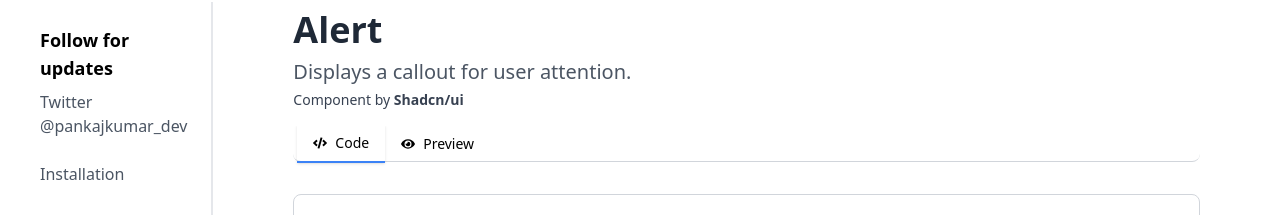
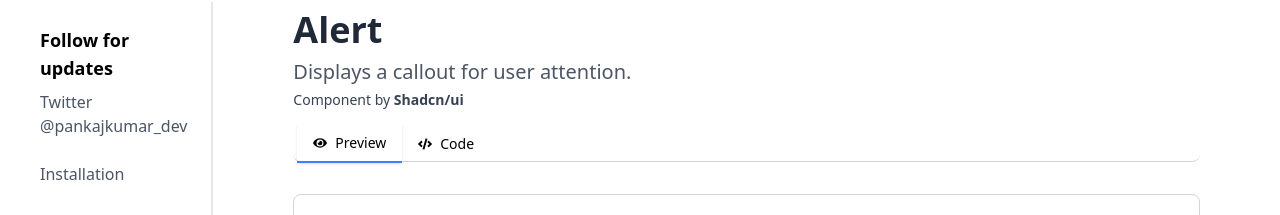
Before and after one commit to rishavchand/ui-unify, a Next.js app: page /components/Alert in a window 1280 px wide. Shown: the part 226-441 px from the top of the page. Built offline with nearby package versions, Linux system fonts and the light colour scheme.

Commit message:
feat: swap icons and labels for Code and Preview tabs in CodePreview component

```diff
--- a/components/ui/CodePreview.tsx
+++ b/components/ui/CodePreview.tsx
@@ -14,15 +14,15 @@ export function CodePreview({ tab1Content, tab2Content }: TabsProps) {
           value="Code"
           className="px-4 py-2 border-b-2 border-transparent data-[state=active]:border-b-blue-500 dark:data-[state=active]:border-b-blue-400 data-[state=active]:rounded-none flex items-center"
         >
-          <FaCode className="mr-2" />
-          Code
+          <FaEye className="mr-2" />
+          Preview
         </TabsTrigger>
         <TabsTrigger
           value="Preview"
           className="px-4 py-2 data-[state=active]:border-b-2 data-[state=active]:border-b-blue-500 dark:data-[state=active]:border-b-blue-400 data-[state=active]:rounded-none flex items-center"
         >
-          <FaEye className="mr-2" />
-          Preview
+          <FaCode className="mr-2" />
+          Code
         </TabsTrigger>
       </TabsList>
       <div className="mt-8 border max-h-96 border-gray-300 dark:border-gray-700 rounded-lg ">
```
